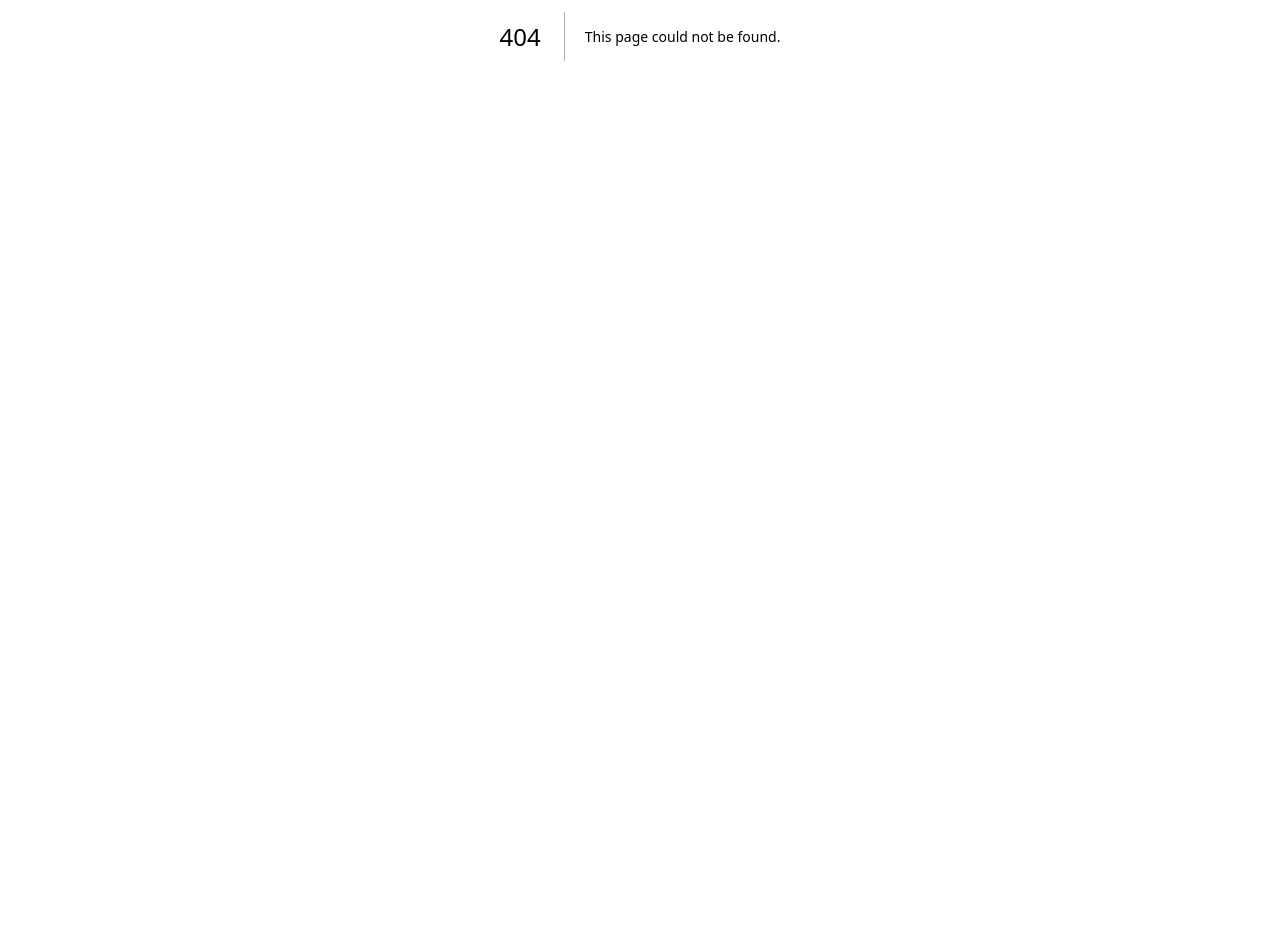
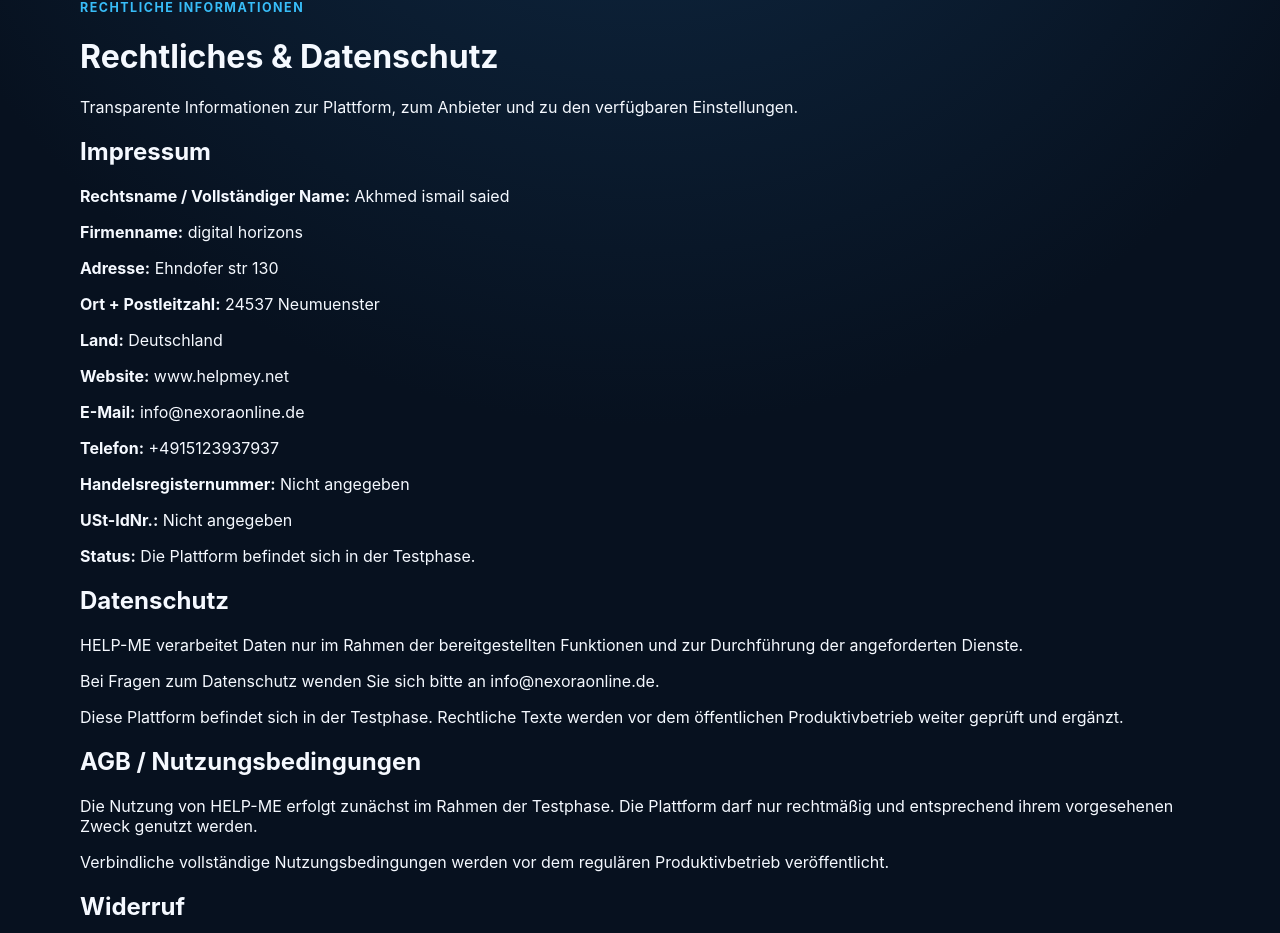
Before and after one commit to saiedahm/HELP-ME, a Next.js app in the folder apps/web/: page /legal in a window 1280 px wide. Before the commit this address had no page. Shown: the part 364-1297 px from the top of the page. Before the commit the page ends 800 px from the top, so only its background shows below. Built offline with nearby package versions, Linux system fonts and the light colour scheme.

Commit message:
Add HELP-ME legal information and footer links

```diff
--- /dev/null
+++ b/apps/web/app/legal/page.tsx
@@ -0,0 +1,81 @@
+const company = {
+  owner: "Akhmed ismail saied",
+  company: "digital horizons",
+  address: "Ehndofer str 130",
+  city: "24537 Neumuenster",
+  country: "Deutschland",
+  website: "www.helpmey.net",
+  email: "info@nexoraonline.de",
+  phone: "+4915123937937",
+  registry: "Nicht angegeben",
+  vatId: "Nicht angegeben",
+  status: "Die Plattform befindet sich in der Testphase.",
+};
+
+export default function LegalPage() {
+  return (
+    <main className="legal-page">
+      <div className="container legal-shell">
+        <a className="back-link" href="/">← HELP ME</a>
+        <div className="legal-brand">
+          <img src="/help-me-logo.png" alt="HELP-ME" className="legal-logo" />
+          <span>HELP-ME</span>
+        </div>
+        <p className="eyebrow">Rechtliche Informationen</p>
+        <h1>Rechtliches &amp; Datenschutz</h1>
+        <p className="legal-intro">Transparente Informationen zur Plattform, zum Anbieter und zu den verfügbaren Einstellungen.</p>
+
+        <section id="impressum" className="legal-card">
+          <h2>Impressum</h2>
+          <p><strong>Rechtsname / Vollständiger Name:</strong> {company.owner}</p>
+          <p><strong>Firmenname:</strong> {company.company}</p>
+          <p><strong>Adresse:</strong> {company.address}</p>
+          <p><strong>Ort + Postleitzahl:</strong> {company.city}</p>
+          <p><strong>Land:</strong> {company.country}</p>
+          <p><strong>Website:</strong> {company.website}</p>
+          <p><strong>E-Mail:</strong> {company.email}</p>
+          <p><strong>Telefon:</strong> {company.phone}</p>
+          <p><strong>Handelsregisternummer:</strong> {company.registry}</p>
+          <p><strong>USt-IdNr.:</strong> {company.vatId}</p>
+          <p><strong>Status:</strong> {company.status}</p>
+        </section>
+
+        <section id="datenschutz" className="legal-card">
+          <h2>Datenschutz</h2>
+          <p>HELP-ME verarbeitet Daten nur im Rahmen der bereitgestellten Funktionen und zur Durchführung der angeforderten Dienste.</p>
+          <p>Bei Fragen zum Datenschutz wenden Sie sich bitte an <a href={`mailto:${company.email}`}>{company.email}</a>.</p>
+          <p>Diese Plattform befindet sich in der Testphase. Rechtliche Texte werden vor dem öffentlichen Produktivbetrieb weiter geprüft und ergänzt.</p>
+        </section>
+
+        <section id="agb" className="legal-card">
+          <h2>AGB / Nutzungsbedingungen</h2>
+          <p>Die Nutzung von HELP-ME erfolgt zunächst im Rahmen der Testphase. Die Plattform darf nur rechtmäßig und entsprechend ihrem vorgesehenen Zweck genutzt werden.</p>
+          <p>Verbindliche vollständige Nutzungsbedingungen werden vor dem regulären Produktivbetrieb veröffentlicht.</p>
+        </section>
+
+        <section id="widerruf" className="legal-card">
+          <h2>Widerruf</h2>
+          <p>Für Fragen zu einem möglichen Widerruf oder zu einer zukünftigen kostenpflichtigen Leistung wenden Sie sich bitte an <a href={`mailto:${company.email}`}>{company.email}</a>.</p>
+          <p>Während der aktuellen Testphase werden keine nicht angegebenen Vertragsbedingungen oder Fristen erfunden.</p>
+        </section>
+
+        <section id="cookies" className="legal-card">
+          <h2>Cookie-Einstellungen</h2>
+          <p>HELP-ME soll nur die für den Betrieb notwendigen technischen Speicher- und Sitzungsmechanismen verwenden. Nicht notwendige Cookies werden nicht als bereits aktiviert dargestellt.</p>
+          <p>Die Cookie-Einstellungen werden vor dem Produktivbetrieb um eine echte Einwilligungsverwaltung erweitert, sofern nicht notwendige Cookies oder vergleichbare Technologien eingesetzt werden.</p>
+        </section>
+
+        <footer className="footer legal-footer">
+          <a href={`mailto:${company.email}`}>{company.email}</a>
+          <nav aria-label="Rechtliche Navigation">
+            <a href="#widerruf">Widerruf</a>
+            <a href="#agb">AGB</a>
+            <a href="#datenschutz">Datenschutz</a>
+            <a href="#impressum">Impressum</a>
+            <a href="#cookies">Cookie-Einstellungen</a>
+          </nav>
+        </footer>
+      </div>
+    </main>
+  );
+}
```
